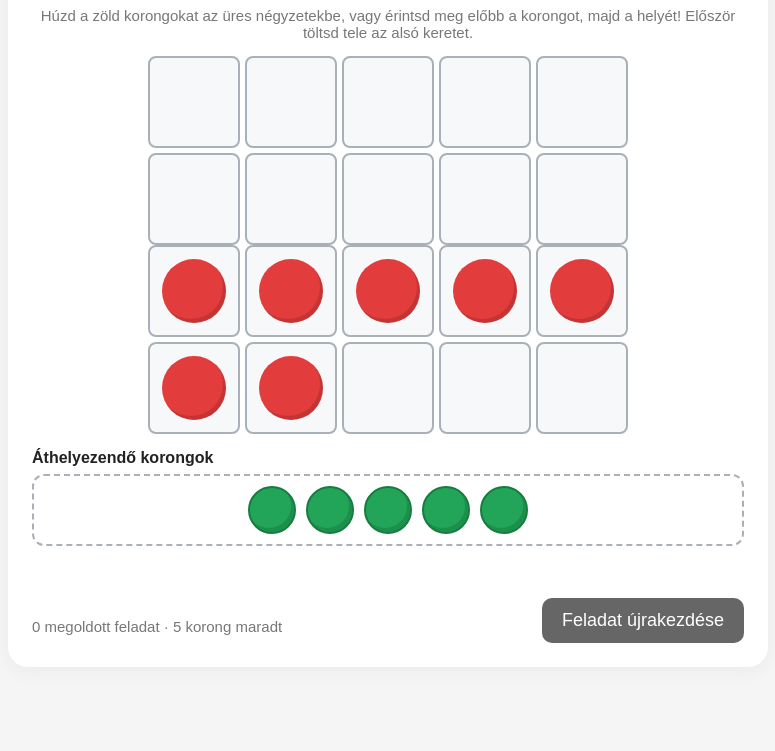
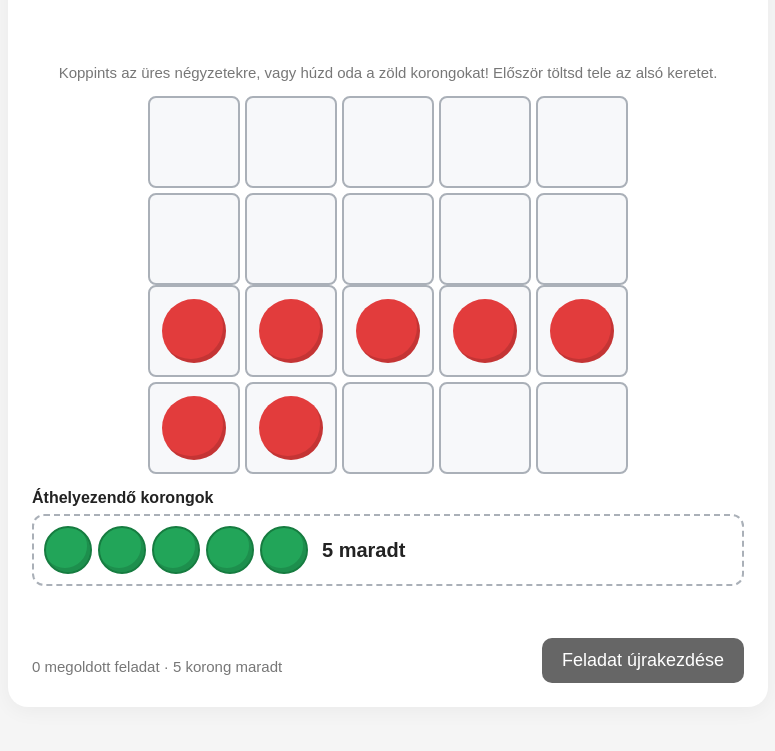
Before and after one commit to dzs0n/matek-gyakorlo, a plain HTML site: page exercises/ten-crossing.html in a window 1280 px wide. Shown: the part 420-1171 px from the top of the page, without its empty margins (252-1027 px from the left). Before the commit the page ends 1131 px from the top, so only its background shows below. Drawn offline with Linux system fonts and the light colour scheme.

Commit message:
Require manual answers and improve ten crossing exercise

```diff
--- a/exercises/ten-crossing.html
+++ b/exercises/ten-crossing.html
@@ -8,6 +8,28 @@
     <title>Tízes átlépés korongokkal – Matekgyakorló</title>
 
     <link rel="stylesheet" href="../style.css">
+    <style>
+        /* ten-crossing counter and calculation */
+        .ten-partial-calculation {
+            min-height: 1.5em;
+            margin: 4px 0 12px;
+            text-align: center;
+            font-size: clamp(20px, 5vw, 30px);
+            font-weight: 700;
+            line-height: 1.3;
+            font-variant-numeric: tabular-nums;
+        }
+        .ten-bank-count {
+            display: inline-flex;
+            align-items: center;
+            white-space: nowrap;
+            margin-left: 8px;
+            font-size: 20px;
+            font-weight: 700;
+            font-variant-numeric: tabular-nums;
+        }
+        #tenBank { display: flex; flex-wrap: wrap; align-items: center; justify-content: flex-start; gap: 6px; }
+    </style>
 </head>
 
 <body>
@@ -80,15 +102,15 @@
                     inputmode="numeric"
                     min="11"
                     max="18"
-                    placeholder="?"
+                    placeholder=""
                     aria-label="Az összeadás eredménye"
                     autocomplete="off"
                 >
             </div>
 
+            <div id="tenPartialCalculation" class="ten-partial-calculation" aria-live="polite"></div>
             <p class="muted-note">
-                Húzd a zöld korongokat az üres négyzetekbe,
-                vagy érintsd meg előbb a korongot, majd a helyét!
+                Koppints az üres négyzetekre, vagy húzd oda a zöld korongokat!
                 Először töltsd tele az alsó keretet.
             </p>
 
--- a/js/ten-crossing.js
+++ b/js/ten-crossing.js
@@ -218,9 +218,7 @@ function renderBank() {
         const disc = document.createElement("button");
 
         disc.type = "button";
-        disc.className =
-            "ten-bank-disc" +
-            (selected ? " selected" : "");
+        disc.className = "ten-bank-disc";
 
         disc.draggable = true;
 
@@ -256,6 +254,12 @@ function renderBank() {
 
         bank.append(disc);
     }
+
+    const count = document.createElement("span");
+    count.className = "ten-bank-count";
+    count.textContent = `${remaining} maradt`;
+    count.setAttribute("aria-live", "polite");
+    bank.append(count);
 }
 
 function render() {
@@ -267,6 +271,19 @@ function render() {
     } else {
         answerInput.disabled = false;
     }
+
+    // A reszszamitas csak a felbontast mutatja, a megoldast nem.
+    const lowerGreen = lowerSlots.filter(color => color === "green").length;
+    const upperGreen = upperSlots.filter(color => color === "green").length;
+    let calculation = "";
+    if (lowerGreen > 0 && lowerGreen < 10 - a) {
+        calculation = `${a} + ${lowerGreen}`;
+    } else if (lowerGreen === 10 - a) {
+        calculation = upperGreen > 0
+            ? `${a} + ${lowerGreen} + ${upperGreen} =`
+            : `${a} + ${lowerGreen} =`;
+    }
+    $("tenPartialCalculation").textContent = calculation;
 
     renderFrame(upperFrame, upperSlots, true);
     renderFrame(lowerFrame, lowerSlots, false);
@@ -291,8 +308,8 @@ function showError(message) {
 }
 
 function place(isUpper, index) {
-    if (!available() || pausedAt !== null || !selected) {
-        return;
+    if (!available() || pausedAt !== null) {
+    return;
     }
 
     const slots = isUpper ? upperSlots : lowerSlots;
@@ -319,9 +336,7 @@ function place(isUpper, index) {
 
     render();
 
-    if (placed === b) {
-        finishQuestion("Korongokkal");
-    }
+    // A korongok kirakasa csak segitseg. A valaszt be kell irni.
 }
 
 // ==================================================
@@ -413,12 +428,13 @@ function submitAnswer() {
         }
     }
 
+    const method = placed > 0 ? "Korongokkal" : "Fejben";
     placed = b;
     selected = false;
 
     answerInput.classList.remove("wrong-answer");
 
-    finishQuestion("Fejben");
+    finishQuestion(method);
 }
 
 answerInput.addEventListener("keydown", (event) => {
```
Also changed, not shown: 2 other files.
